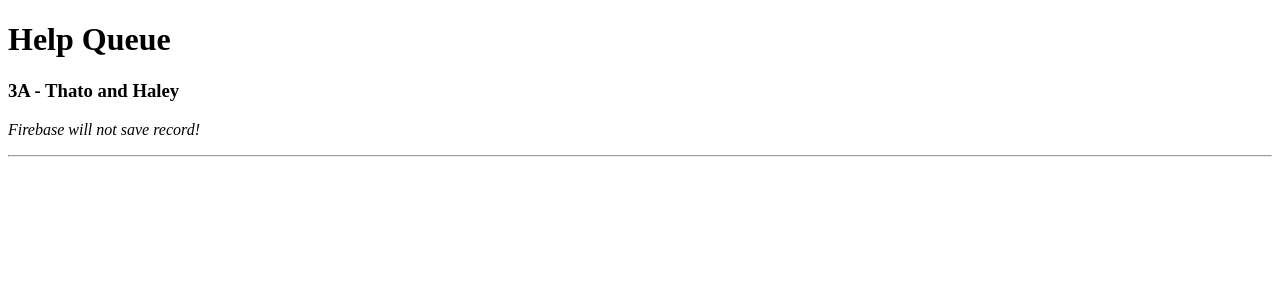
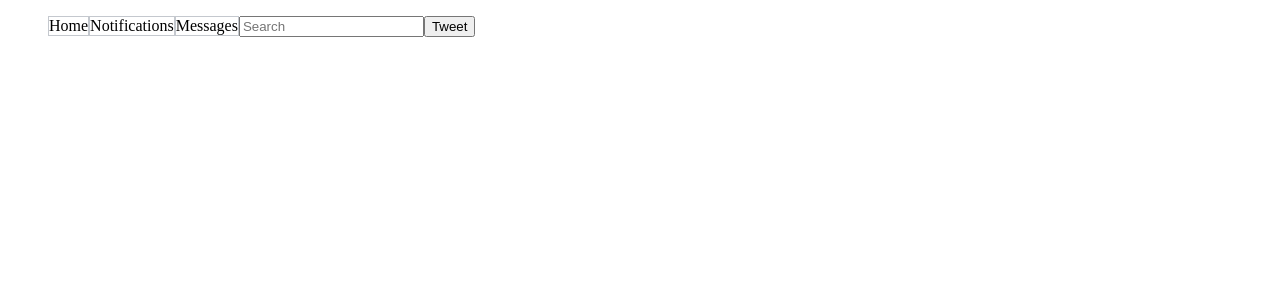
Before and after one commit to sn31/social-media-clone, a React app: page / in a window 1280 px wide. Shown: the top 300 px of the page. Built offline with nearby package versions, Linux system fonts and the light colour scheme.

Commit message:
add navbar and searchbar components

```diff
--- a/package.json
+++ b/package.json
@@ -1,5 +1,5 @@
 {
-  "name": "react-help-queue",
+  "name": "social-media-clone",
   "version": "1.0.0",
   "description": "",
   "main": "index.js",
--- a/src/components/App.jsx
+++ b/src/components/App.jsx
@@ -1,11 +1,10 @@
 import React from "react";
 import Header from "./Header";
-import TicketList from './TicketList';
+
 function App() {
   return (
     <div>
       <Header />
-      <TicketList/>
     </div>
   );
 }
--- a/src/components/Header.jsx
+++ b/src/components/Header.jsx
@@ -1,8 +1,12 @@
 import React from "react";
-
+import NavBar from "./Navbar";
+import SearchBar from "./SearchBar";
 function Header() {
     return(
-        <h1>Help Queue</h1>
+        <div>
+            <NavBar/>
+            <SearchBar/>
+        </div>
     );
 }
 
--- /dev/null
+++ b/src/components/NavBar.jsx
@@ -0,0 +1,28 @@
+import React from "react";
+
+
+function NavBar() {
+    const NavBarStyles = {
+        listItemStyles: {
+            listStyleType: 'none',
+            border: '1px solid #c4c8ce',
+            float: 'left'
+        },
+        listStyles: {
+            backgroundColor: '#c4c8ce',
+            paddingRight: '100px'
+        }
+    };
+
+    return (
+        <div style={{backgroundColor:'#c4c8ce'}}>
+            <ul style={NavBarStyles.listStyles}>
+                <li style={NavBarStyles.listItemStyles}>Home</li>
+                <li style={NavBarStyles.listItemStyles}>Notifications</li>
+                <li style={NavBarStyles.listItemStyles}>Messages</li>
+            </ul>
+        </div>
+    );
+}
+
+export default NavBar;
--- /dev/null
+++ b/src/components/SearchBar.jsx
@@ -0,0 +1,15 @@
+import React from "react";
+
+function SearchBar() {
+    return(
+        <div>
+            <form>
+                <input placeholder="Search">
+                </input>
+                <button>Tweet</button>
+            </form>
+        </div>
+    );
+}
+
+export default SearchBar;
--- a/src/components/Ticket.jsx
+++ /dev/null
@@ -1,21 +0,0 @@
-import React from "react";
-import PropTypes from "prop-types";
-
-function Ticket(props) {
-  return (
-    <div>
-      <h3>{props.location} - {props.names}</h3>
-      <p>
-        <em>{props.issue}</em>
-      </p>
-      <hr />
-    </div>
-  );
-}
-
-Ticket.propTypes = {
-    names: PropTypes.string.isRequired,
-    location: PropTypes.string.isRequired,
-    issue: PropTypes.string
-};
-export default Ticket;
--- a/src/components/TicketList.jsx
+++ /dev/null
@@ -1,14 +0,0 @@
-import React from "react";
-import Ticket from "./Ticket";
-
-function TicketList() {
-  return (
-    <Ticket
-      location="3A"
-      names="Thato and Haley"
-      issue="Firebase will not save record!"
-    />
-  );
-}
-
-export default TicketList;
--- a/webpack.config.js
+++ b/webpack.config.js
@@ -45,7 +45,7 @@ module.exports = {
     new HtmlWebpackPlugin({
         template:'template.ejs',
         appMountId: 'react-app-root', //HTML's root DOM node
-        title: 'React Help Queue',
+        title: 'Social Media Clone',
         filename: resolve(__dirname, "build", "index.html"),
       }),
   ]
```
Also changed, not shown: 1 other file (tests, documents, lock files or other folders).
